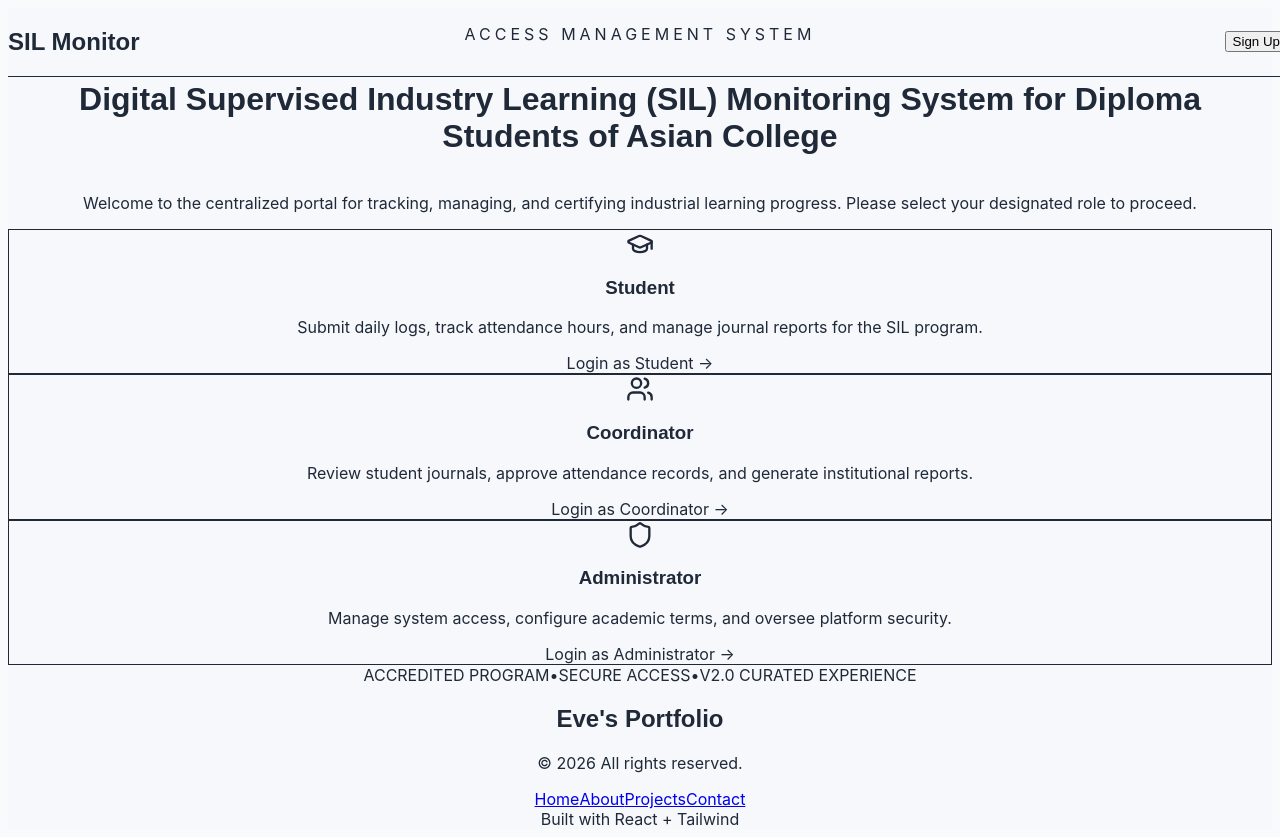
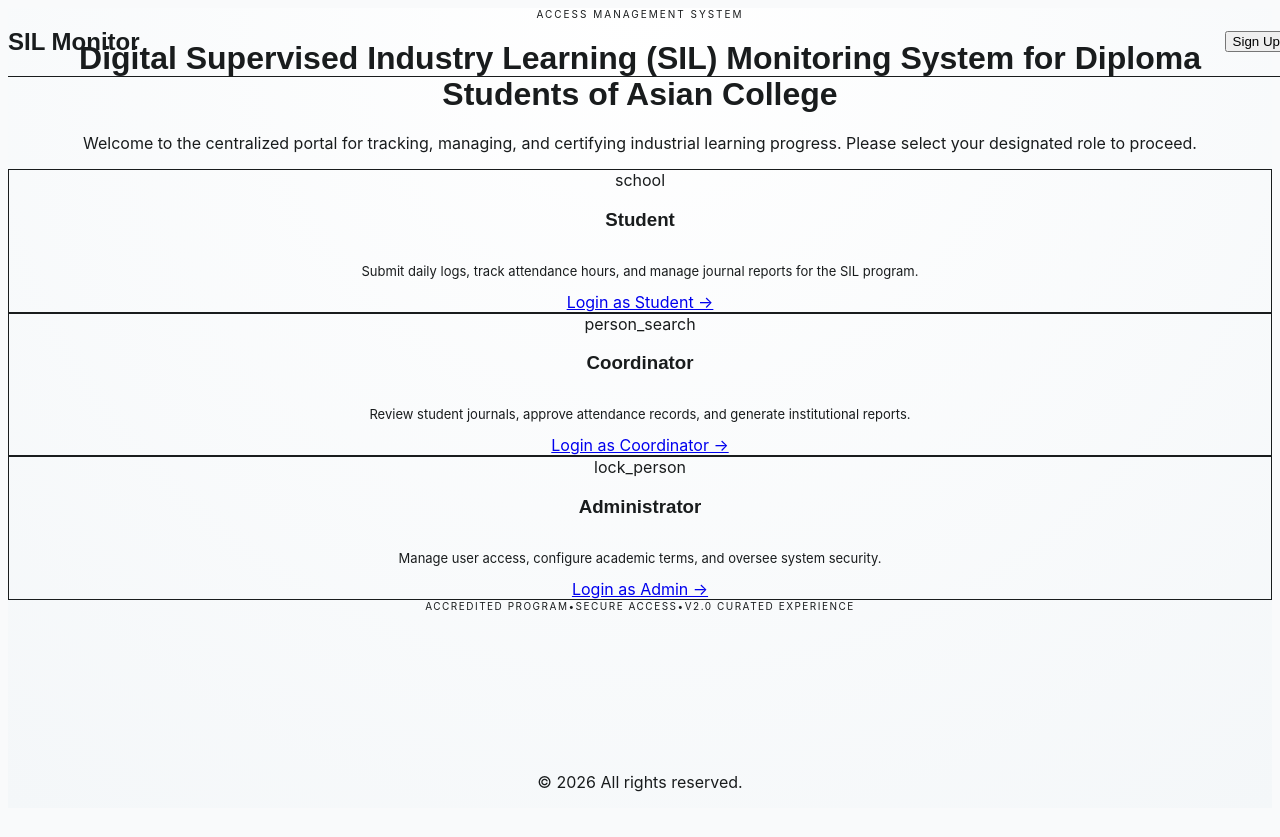
Before and after one commit to edfaburada/websyst-faburada, a React (Vite) app: page / in a window 1280 px wide. After the commit the page ends 816 px from the top, so only its background shows below. Built offline with nearby package versions, Linux system fonts and the light colour scheme.

Commit message:
made a change to the footer component to remove the name of the portfolio owner. This change was made to maintain a more professional and generic appearance for the website, allowing it to be easily adapted for different users or purposes without needing to update the footer content.

```diff
--- a/src/Footer.tsx
+++ b/src/Footer.tsx
@@ -4,23 +4,9 @@ const Footer = () => {
       <div className="max-w-6xl mx-auto px-4 flex flex-col md:flex-row justify-between items-center gap-6">
 
         <div className="text-center md:text-left">
-          <h2 className="text-xl font-bold text-white">
-            Eve's Portfolio
-          </h2>
           <p className="text-sm text-gray-400">
             © {new Date().getFullYear()} All rights reserved.
           </p>
-        </div>
-
-        <div className="flex gap-6 text-sm">
-          <a href="#" className="hover:text-white">Home</a>
-          <a href="#" className="hover:text-white">About</a>
-          <a href="#" className="hover:text-white">Projects</a>
-          <a href="#" className="hover:text-white">Contact</a>
-        </div>
-
-        <div className="text-sm text-gray-400">
-          Built with React + Tailwind
         </div>
 
       </div>
--- a/src/pages/landing/Landing.tsx
+++ b/src/pages/landing/Landing.tsx
@@ -4,55 +4,93 @@ import Footer from "../../Footer";
 
 export default function Landing() {
   return (
-    <div className="min-h-screen bg-[#f6f8fc] flex flex-col">
+    <div className="min-h-screen flex flex-col bg-[radial-gradient(circle_at_top,_#ffffff_0%,_#f4f7f9_100%)] text-[#191c1d]">
 
       <Navbar />
 
-      <main className="flex-1 flex flex-col items-center text-center px-6 pt-24">
+      <main className="flex-1 flex flex-col items-center px-6 py-12 md:py-20 max-w-7xl mx-auto w-full">
 
-        {/* LABEL */}
-        <p className="text-xs tracking-[0.25em] text-blue-600 font-semibold mb-4">
+        {/* HERO SECTION */}
+        <header className="text-center mb-16 space-y-6 max-w-4xl">
+
+          <div className="text-[10px] font-bold tracking-[0.2em] text-blue-600/60 uppercase">
             ACCESS MANAGEMENT SYSTEM
-        </p>
+          </div>
 
-        {/* TITLE */}
-        <h1 className="text-3xl md:text-5xl font-bold max-w-4xl text-gray-900 leading-tight">
+          <h1 className="text-3xl md:text-5xl font-extrabold text-slate-800 leading-[1.1] tracking-tight">
             Digital Supervised Industry Learning (SIL) Monitoring System for Diploma Students of Asian College
           </h1>
 
-        {/* SUBTITLE */}
-        <p className="text-gray-500 mt-5 max-w-2xl text-sm md:text-base">
+          <p className="text-slate-500 text-sm md:text-base max-w-2xl mx-auto leading-relaxed">
             Welcome to the centralized portal for tracking, managing, and certifying industrial learning progress.
             Please select your designated role to proceed.
           </p>
 
-        {/* CARDS */}
-        <div className="grid grid-cols-1 md:grid-cols-3 gap-8 mt-14 w-full max-w-6xl">
+        </header>
 
-          <RoleCard
-            title="Student"
-            description="Submit daily logs, track attendance hours, and manage journal reports for the SIL program."
-          />
+        {/* ROLE GRID */}
+        <div className="grid grid-cols-1 md:grid-cols-3 gap-6 w-full max-w-5xl mb-20">
 
-          <RoleCard
-            title="Coordinator"
-            description="Review student journals, approve attendance records, and generate institutional reports."
-          />
+          {/* STUDENT */}
+          <div className="bg-white p-10 rounded-2xl shadow-sm border border-slate-100 flex flex-col items-center text-center transition-transform hover:scale-[1.02]">
+            <div className="w-14 h-14 rounded-full bg-slate-100 flex items-center justify-center mb-6">
+              <span className="material-symbols-outlined text-blue-600 text-2xl">school</span>
+            </div>
 
-          <RoleCard
-            title="Administrator"
-            description="Manage system access, configure academic terms, and oversee platform security."
-          />
+            <h3 className="text-xl font-bold text-slate-800 mb-3">Student</h3>
+
+            <p className="text-slate-500 text-[13px] leading-relaxed mb-8 flex-grow">
+              Submit daily logs, track attendance hours, and manage journal reports for the SIL program.
+            </p>
+
+            <a href="#" className="text-blue-600 text-sm font-semibold hover:underline">
+              Login as Student →
+            </a>
+          </div>
+
+          {/* COORDINATOR */}
+          <div className="bg-white p-10 rounded-2xl shadow-sm border border-slate-100 flex flex-col items-center text-center transition-transform hover:scale-[1.02]">
+            <div className="w-14 h-14 rounded-full bg-slate-100 flex items-center justify-center mb-6">
+              <span className="material-symbols-outlined text-blue-600 text-2xl">person_search</span>
+            </div>
+
+            <h3 className="text-xl font-bold text-slate-800 mb-3">Coordinator</h3>
+
+            <p className="text-slate-500 text-[13px] leading-relaxed mb-8 flex-grow">
+              Review student journals, approve attendance records, and generate institutional reports.
+            </p>
+
+            <a href="#" className="text-blue-600 text-sm font-semibold hover:underline">
+              Login as Coordinator →
+            </a>
+          </div>
+
+          {/* ADMIN */}
+          <div className="bg-white p-10 rounded-2xl shadow-sm border border-slate-100 flex flex-col items-center text-center transition-transform hover:scale-[1.02]">
+            <div className="w-14 h-14 rounded-full bg-slate-100 flex items-center justify-center mb-6">
+              <span className="material-symbols-outlined text-blue-600 text-2xl">lock_person</span>
+            </div>
+
+            <h3 className="text-xl font-bold text-slate-800 mb-3">Administrator</h3>
+
+            <p className="text-slate-500 text-[13px] leading-relaxed mb-8 flex-grow">
+              Manage user access, configure academic terms, and oversee system security.
+            </p>
+
+            <a href="#" className="text-blue-600 text-sm font-semibold hover:underline">
+              Login as Admin →
+            </a>
+          </div>
 
         </div>
 
-        {/* FOOTER TEXT */}
-        <div className="flex gap-4 text-xs text-gray-400 mt-16">
-          <span>ACCREDITED PROGRAM</span>
+        {/* MID FOOTER TEXT */}
+        <div className="flex flex-wrap justify-center gap-x-8 gap-y-4 text-[10px] font-bold tracking-[0.15em] text-slate-400 uppercase mb-16">
+          <span>Accredited Program</span>
           <span>•</span>
-          <span>SECURE ACCESS</span>
+          <span>Secure Access</span>
           <span>•</span>
-          <span>V2.0 CURATED EXPERIENCE</span>
+          <span>V2.0 Curated Experience</span>
         </div>
 
       </main>
```
Lines whose indentation alone changed are shown as unchanged.
